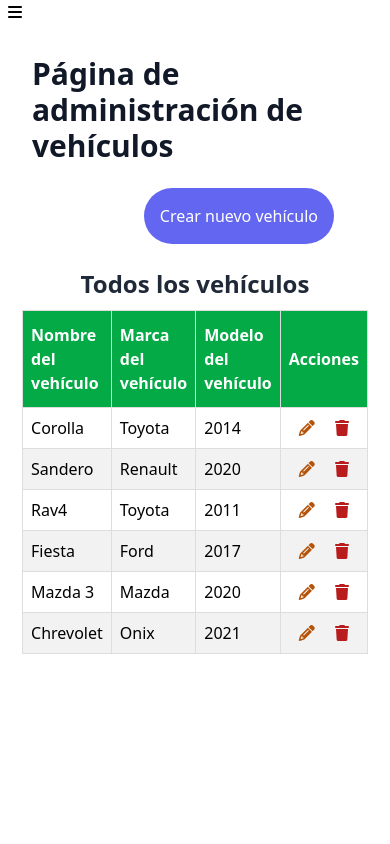
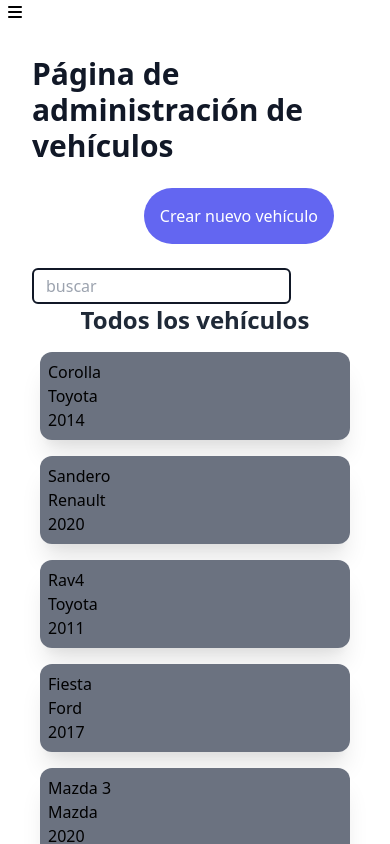
Before and after one commit to JuanA234/Consecionario-multimarca, a React (Create React App) app: page /admin/vehiculos in a window 390 px wide. Built offline with nearby package versions, Linux system fonts and the light colour scheme.

Commit message:
Cuadro de busqueda y cards para visualizacion responsive

```diff
--- a/package.json
+++ b/package.json
@@ -4,6 +4,8 @@
   "private": true,
   "dependencies": {
     "@craco/craco": "^6.3.0",
+    "@emotion/react": "^11.5.0",
+    "@emotion/styled": "^11.3.0",
     "@mui/material": "^5.0.4",
     "@testing-library/jest-dom": "^5.11.4",
     "@testing-library/react": "^11.1.0",
@@ -15,6 +17,7 @@
     "react-router-dom": "^5.3.0",
     "react-scripts": "4.0.3",
     "react-toastify": "^8.0.3",
+    "styled-components": "^5.3.3",
     "web-vitals": "^1.0.1"
   },
   "scripts": {
--- a/src/pages/admin/Vehiculos.jsx
+++ b/src/pages/admin/Vehiculos.jsx
@@ -1,6 +1,8 @@
 import { nanoid } from 'nanoid';
 import React, { useEffect, useState, useRef } from 'react'
 import { ToastContainer, toast } from 'react-toastify';
+import { Tooltip } from '@mui/material';
+import Dialog from '@mui/material/Dialog';
 import 'react-toastify/dist/ReactToastify.css';
 
 const vehiculosBackend = [
@@ -83,9 +85,29 @@ const Vehiculos = () => {
 };
 
 const TablaVehiculos = ({ listaVehiculos }) => {
+    const [busqueda, setBusqueda] = useState('');
+    const [vehiculosFiltrados, setVehiculosFiltrados] = useState(listaVehiculos);
+
+    useEffect(() => {
+        console.log('Busqueda', busqueda);
+        console.log('Lista original', listaVehiculos);
+        setVehiculosFiltrados(
+            listaVehiculos.filter(
+                (elemento) => {
+                    return JSON.stringify(elemento).toLocaleLowerCase().includes(busqueda.toLocaleLowerCase());
+                })
+        );
+    }, [busqueda, listaVehiculos])
+
     return (
         <div className='flex flex-col items-center w-full justify-center'>
+            <input
+                value={busqueda}
+                onChange={(e) => setBusqueda(e.target.value)}
+                placeholder='buscar'
+                className='border-2 border-gray-900 px-3 py-1 self-start rounded-md focus:outline-none focus:border-indigo-500' />
             <h2 className='text-2xl font-extrabold text-gray-800'>Todos los vehículos</h2>
+            <div className='hidden md:flex w-full'>
                 <table className='tabla'>
                     <thead>
                         <tr>
@@ -96,24 +118,39 @@ const TablaVehiculos = ({ listaVehiculos }) => {
                         </tr>
                     </thead>
                     <tbody>
-                    {listaVehiculos.map((vehiculo) => {
+                        {vehiculosFiltrados.map((vehiculo) => {
                             return (
-                            <FilaVehiculo key={nanoid()} vehiculo={vehiculo} />
+                                <FilaVehiculo
+                                    key={nanoid()}
+                                    vehiculo={vehiculo} />
                             );
                         })}
                     </tbody>
                 </table>
             </div>
+            <div className=' flex flex-col w-full m-2 md:hidden'>
+                {vehiculosFiltrados.map((el) => {
+                    return (
+                    <div className='bg-gray-500 m-2 shadow-xl flex flex-col rounded-xl p-2'>
+                        <span>{el.nombre}</span>
+                        <span>{el.marca}</span>
+                        <span>{el.modelo}</span>
+                    </div>
                 );
-}
+                })}
+            </div>
+        </div>
+    );
+};
 
 
 const FilaVehiculo = ({ vehiculo }) => {
+    const [openDialog, setOpenDialog] = useState(false);
     const [edit, setEdit] = useState(false);
     const [infoNuevoVehiculo, setInfoNuevoVehiculo] = useState({
         nombre: vehiculo.nombre,
         marca: vehiculo.marca,
-        modelo : vehiculo.modelo,
+        modelo: vehiculo.modelo,
 
     });
     const actualizarVehiculo = () => {
@@ -122,7 +159,7 @@ const FilaVehiculo = ({ vehiculo }) => {
     }
 
     const eliminarVehiculo = () => {
-
+        setOpenDialog(false);
     }
     return (
         <tr>
@@ -132,23 +169,23 @@ const FilaVehiculo = ({ vehiculo }) => {
                         <input className='bg-gray-50 border border-gray-600 p-2 rounded-lg m-2'
                             type="text"
                             defaultValue={infoNuevoVehiculo.nombre}
-                         onChange = {(e)=>
-                            setInfoNuevoVehiculo({...infoNuevoVehiculo, nombre: e.target.value})}
+                            onChange={(e) =>
+                                setInfoNuevoVehiculo({ ...infoNuevoVehiculo, nombre: e.target.value })}
                         />
                     </td>
                     <td>
                         <input className='bg-gray-50 border border-gray-600 p-2 rounded-lg m-2'
                             type="text" defaultValue={infoNuevoVehiculo.marca}
-                        onChange = {(e)=>
-                            setInfoNuevoVehiculo({...infoNuevoVehiculo, marca: e.target.value})}
+                            onChange={(e) =>
+                                setInfoNuevoVehiculo({ ...infoNuevoVehiculo, marca: e.target.value })}
                         />
                     </td>
                     <td>
                         <input className='bg-gray-50 border border-gray-600 p-2 rounded-lg m-2'
                             type="text"
                             defaultValue={infoNuevoVehiculo.modelo}
-                        onChange = {(e)=>
-                            setInfoNuevoVehiculo({...infoNuevoVehiculo, modelo: e.target.value})}
+                            onChange={(e) =>
+                                setInfoNuevoVehiculo({ ...infoNuevoVehiculo, modelo: e.target.value })}
                         />
                     </td>
                 </>
@@ -162,17 +199,50 @@ const FilaVehiculo = ({ vehiculo }) => {
             <td>
                 <div className='flex w-full justify-around'>
                     {edit ?
+                        <>
+                            <Tooltip title='Confirmar edición' arrow>
                                 <i onClick={() => actualizarVehiculo()}
-                    className="fas fa-check text-green-600 hover:text-green-400"></i>
+                                    className="fas fa-check text-green-600 hover:text-green-400" />
+                            </Tooltip>
+                            <Tooltip title='Cancelar edición' arrow>
+                                <i onClick={() => setEdit(!edit)}
+                                    className="fas fa-ban hover:text-yellow-500 text-yellow-700" />
+
+                            </Tooltip>
+                        </>
                         :
+                        <>
+                            <Tooltip title='Editar vehículo' arrow>
+                                <i onClick={() => setEdit(!edit)}
+                                    className="fas fa-pencil-alt hover:text-yellow-500 text-yellow-700" />
 
-                    <i onClick={() => setEdit(!edit)}
-                    className="fas fa-pencil-alt hover:text-yellow-500 text-yellow-700"></i>}
+                            </Tooltip>
 
-                    <i
-                    onClick= {()=> eliminarVehiculo()}
-                    className="fas fa-trash text-red-700 hover:text-red-500"></i>
+                            <Tooltip title='Eliminar vehículo' arrow>
+                                <i onClick={() => setOpenDialog(true)}
+                                    className="fas fa-trash text-red-700 hover:text-red-500" />
+                            </Tooltip>
+                        </>
+                    }
+
+
                 </div>
+                <Dialog open={openDialog}>
+                    <div className='p-8 flex flex-col'>
+                        <h1 className='text-gray-900 text-2xl font-bold'>¿Está seguro de querer eliminar este vehículo? </h1>
+                        <div className='flex w-full items-center justify-center my-4'>
+                            <button
+                                onClick={() => eliminarVehiculo()}
+                                className=' mx-2 px-4 py-2 bg-green-500 text-white hover:bg-green-800 rounded-lg shadow-md'>
+                                Sí</button>
+                            <button
+                                onClick={() => setOpenDialog(false)}
+                                className=' mx-2 px-4 py-2 bg-red-600 text-white hover:bg-red-900 rounded-lg shadow-md'>
+                                No</button>
+                        </div>
+                    </div>
+                </Dialog>
+
             </td>
         </tr>
     )
```
Also changed, not shown: 2 other files (tests, documents, lock files or other folders). Lines whose indentation alone changed are shown as unchanged.
